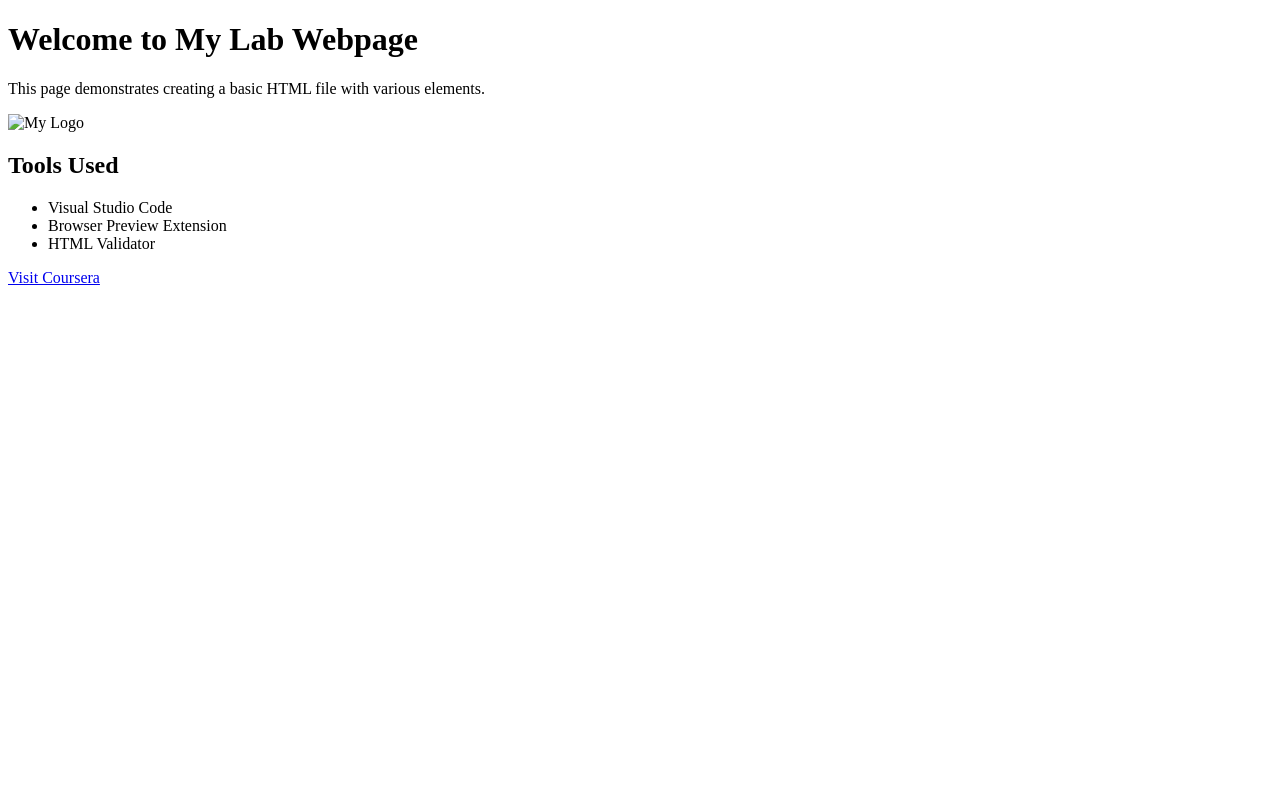
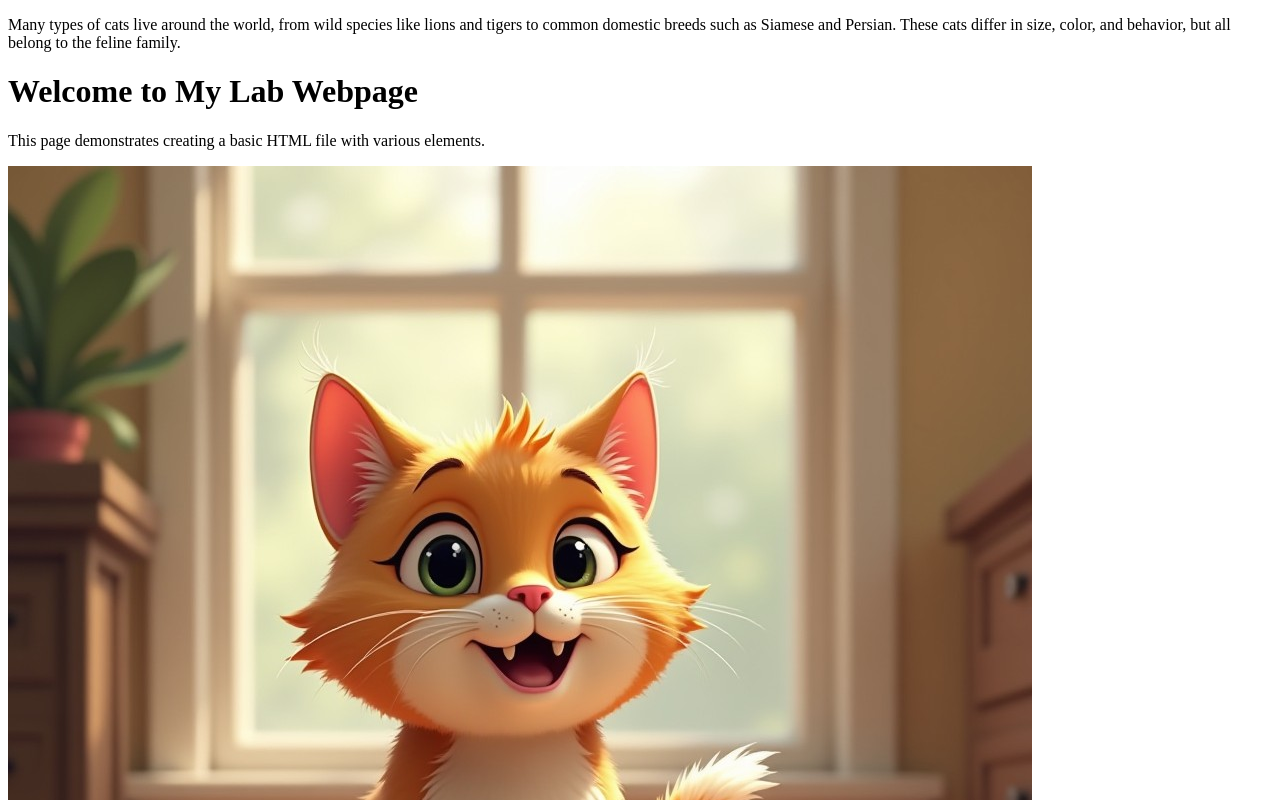
Before and after one commit to akhonamathanda77-cyber/Final-Project, a plain HTML site: page Index.html in a window 1280 px wide. Shown: the top 800 px of the page. Drawn offline with Linux system fonts and the light colour scheme.

Commit message:
Refactor Index.html with new content and structure
Updated HTML structure and added content about cats.

```diff
--- a/Index.html
+++ b/Index.html
@@ -5,15 +5,23 @@
     <meta name="viewport" content="width=device-width, initial-scale=1.0" />
     <title>My Lab Webpage</title>
 </head>
+    <main>
 <body>
-    <!-- Your content will go here -->
+    <article>
+        <p>Many types of cats live around the world, from wild species like lions and tigers to common domestic breeds such as Siamese and Persian. These cats differ in size, color, and behavior, but all belong to the feline family.</p>
+    </article>
+    </main>
 </body>
 </html><h1>Welcome to My Lab Webpage</h1>
 
 <p>This page demonstrates creating a basic HTML file with various elements.</p>
+<Section>
 
 <!-- Example image -->
-<img src="images/logo.gif" alt="My Logo" />
+<img src="1.jpg" alt="Adorable cat" />
+<img src="2.avif" alt="adorable cat" />
+<img src="3.jpg" alt="adorable cat"b />
+ <img src="4.jpg"adorable cat"b />
 
 <!-- List of tools or features -->
 <h2>Tools Used</h2>
@@ -24,4 +32,7 @@
 </ul>
 
 <!-- Link to your course or resources -->
+</Section>
+
 <a href="https://www.coursera.org" target="_blank">Visit Coursera</a>
+</html>
```
